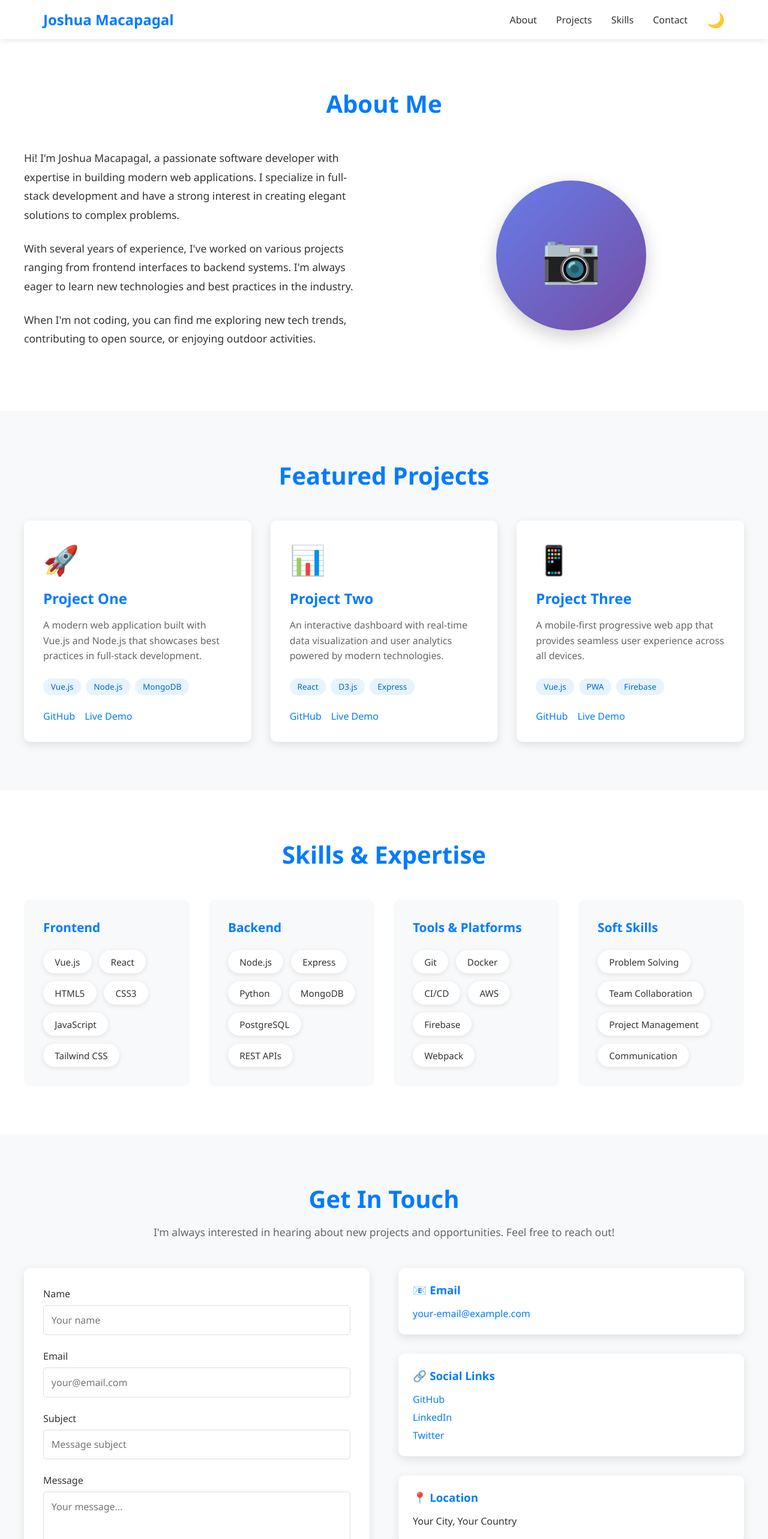
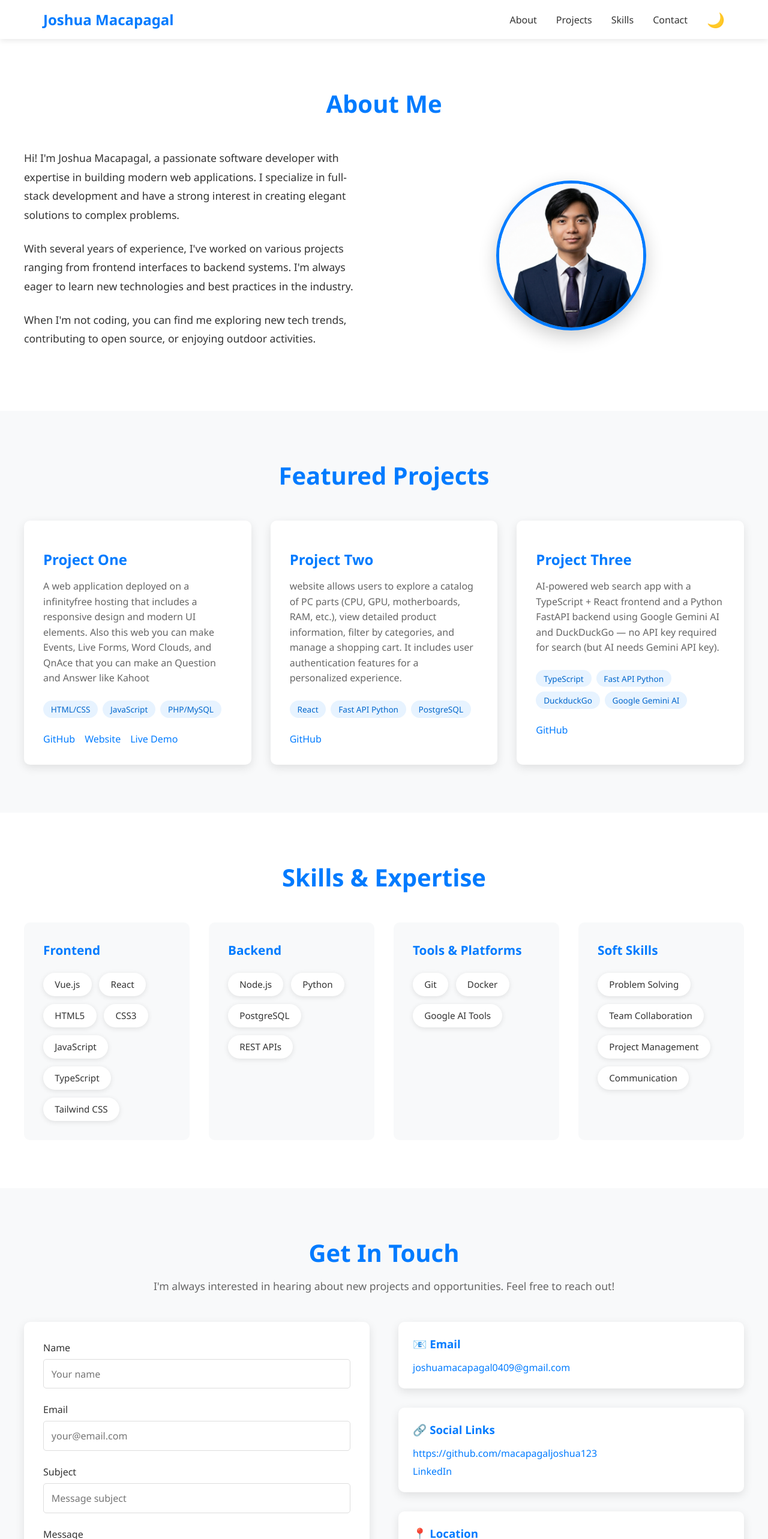
Before and after one commit to macapagaljoshua123/portfolio, a Vue app: page / in a window 1280 px wide. Shown: the top 2566 px of the page at 60% size. Built offline with nearby package versions, Linux system fonts and the light colour scheme.

Commit message:
Details Update with picture

```diff
--- a/src/App.vue
+++ b/src/App.vue
@@ -26,9 +26,9 @@
       <div class="container">
         <p>&copy; 2026 Joshua Macapagal. All rights reserved.</p>
         <div class="social-links">
-          <a href="https://github.com/macapagaljoshua123" target="_blank" rel="noopener">GitHub</a>
-          <a href="https://linkedin.com" target="_blank" rel="noopener">LinkedIn</a>
-          <a href="mailto:your-email@example.com">Email</a>
+          <a href="https://github.com/macapagaljoshua123" target="_blank" rel="noopener"></a>
+          <a href="https://linkedin.com" target="_blank" rel="noopener"></a>
+          <a href="mailto:your-email@example.com"></a>
         </div>
       </div>
     </footer>
--- a/src/components/About.vue
+++ b/src/components/About.vue
@@ -17,7 +17,7 @@
           </p>
         </div>
         <div class="about-image">
-          <div class="placeholder-avatar">📷</div>
+          <img src="/avatar.png" alt="Joshua Macapagal" class="avatar-image">
         </div>
       </div>
     </div>
@@ -71,16 +71,13 @@ h2 {
   justify-content: center;
 }
 
-.placeholder-avatar {
+.avatar-image {
   width: 250px;
   height: 250px;
-  background: linear-gradient(135deg, #667eea 0%, #764ba2 100%);
   border-radius: 50%;
-  display: flex;
-  align-items: center;
-  justify-content: center;
-  font-size: 5rem;
+  object-fit: cover;
   box-shadow: 0 10px 30px rgba(0, 0, 0, 0.2);
+  border: 5px solid #007bff;
 }
 
 @media (max-width: 768px) {
@@ -92,7 +89,7 @@ h2 {
     font-size: 2rem;
   }
 
-  .placeholder-avatar {
+  .avatar-image {
     width: 200px;
     height: 200px;
   }
--- a/src/components/Contact.vue
+++ b/src/components/Contact.vue
@@ -63,21 +63,20 @@
         <div class="contact-info">
           <div class="info-item">
             <h3>📧 Email</h3>
-            <a href="mailto:your-email@example.com">your-email@example.com</a>
+            <a href="mailto:your-email@example.com">joshuamacapagal0409@gmail.com</a>
           </div>
 
           <div class="info-item">
             <h3>🔗 Social Links</h3>
             <div class="social-list">
-              <a href="https://github.com/macapagaljoshua123" target="_blank" rel="noopener">GitHub</a>
-              <a href="https://linkedin.com" target="_blank" rel="noopener">LinkedIn</a>
-              <a href="https://twitter.com" target="_blank" rel="noopener">Twitter</a>
+              <a href="https://github.com/macapagaljoshua123" target="_blank" rel="noopener">https://github.com/macapagaljoshua123</a>
+              <a href="https://www.linkedin.com/in/joshua-macapagal-5551643bb/" target="_blank" rel="noopener">LinkedIn</a>
             </div>
           </div>
 
           <div class="info-item">
             <h3>📍 Location</h3>
-            <p>Your City, Your Country</p>
+            <p>San Jose San Miguel Bulacan</p>
           </div>
         </div>
       </div>
--- a/src/components/Projects.vue
+++ b/src/components/Projects.vue
@@ -12,6 +12,7 @@
           </div>
           <div class="project-links">
             <a v-if="project.github" :href="project.github" target="_blank" rel="noopener">GitHub</a>
+            <a v-if="project.link" :href="project.link" target="_blank" rel="noopener">Website</a>
             <a v-if="project.demo" :href="project.demo" target="_blank" rel="noopener">Live Demo</a>
           </div>
         </div>
@@ -29,29 +30,28 @@ export default {
         {
           id: 1,
           title: 'Project One',
-          description: 'A modern web application built with Vue.js and Node.js that showcases best practices in full-stack development.',
-          icon: '🚀',
-          tech: ['Vue.js', 'Node.js', 'MongoDB'],
-          github: 'https://github.com/macapagaljoshua123',
-          demo: '#'
+          description: ' A web application deployed on a infinityfree hosting that includes a responsive design and modern UI elements. Also this web you can make Events, Live Forms, Word Clouds, and QnAce that you can make an Question and Answer like Kahoot',
+          icon: '',
+          tech: ['HTML/CSS', 'JavaScript', 'PHP/MySQL'],
+          github: 'https://github.com/macapagaljoshua123/edgelinkfree',
+          link: 'http://edgelinkwebapp.great-site.net/',
+          demo: 'http://edgelinkwebapp.great-site.net/'
         },
         {
           id: 2,
           title: 'Project Two',
-          description: 'An interactive dashboard with real-time data visualization and user analytics powered by modern technologies.',
-          icon: '📊',
-          tech: ['React', 'D3.js', 'Express'],
-          github: 'https://github.com/macapagaljoshua123',
-          demo: '#'
+          description: 'website allows users to explore a catalog of PC parts (CPU, GPU, motherboards, RAM, etc.), view detailed product information, filter by categories, and manage a shopping cart. It includes user authentication features for a personalized experience.',
+          icon: '',
+          tech: ['React', 'Fast API Python', 'PostgreSQL'],
+          github: 'https://github.com/macapagaljoshua123/pcgosite',
         },
         {
           id: 3,
           title: 'Project Three',
-          description: 'A mobile-first progressive web app that provides seamless user experience across all devices.',
-          icon: '📱',
-          tech: ['Vue.js', 'PWA', 'Firebase'],
-          github: 'https://github.com/macapagaljoshua123',
-          demo: '#'
+          description: 'AI-powered web search app with a TypeScript + React frontend and a Python FastAPI backend using Google Gemini AI and DuckDuckGo — no API key required for search (but AI needs Gemini API key).',
+          icon: '',
+          tech: ['TypeScript', 'Fast API Python', 'DuckduckGo', 'Google Gemini AI'],
+          github: 'https://github.com/macapagaljoshua123/dev-intern-search-api',
         }
       ]
     }
--- a/src/components/Skills.vue
+++ b/src/components/Skills.vue
@@ -22,15 +22,15 @@ export default {
       skillCategories: [
         {
           name: 'Frontend',
-          skills: ['Vue.js', 'React', 'HTML5', 'CSS3', 'JavaScript', 'Tailwind CSS']
+          skills: ['Vue.js', 'React', 'HTML5', 'CSS3', 'JavaScript', 'TypeScript', 'Tailwind CSS']
         },
         {
           name: 'Backend',
-          skills: ['Node.js', 'Express', 'Python', 'MongoDB', 'PostgreSQL', 'REST APIs']
+          skills: ['Node.js', 'Python', 'PostgreSQL', 'REST APIs']
         },
         {
           name: 'Tools & Platforms',
-          skills: ['Git', 'Docker', 'CI/CD', 'AWS', 'Firebase', 'Webpack']
+          skills: ['Git', 'Docker', 'Google AI Tools']
         },
         {
           name: 'Soft Skills',
```
Also changed, not shown: public/avatar.png (added).
